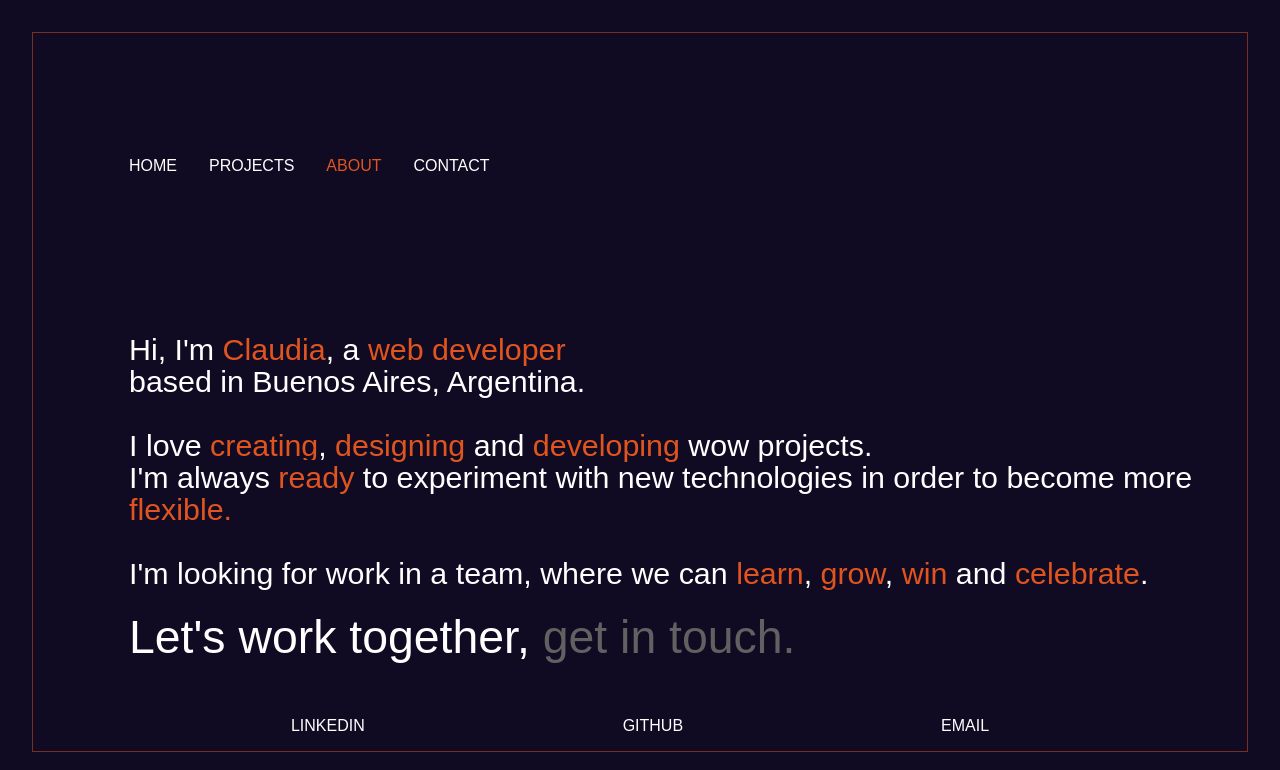
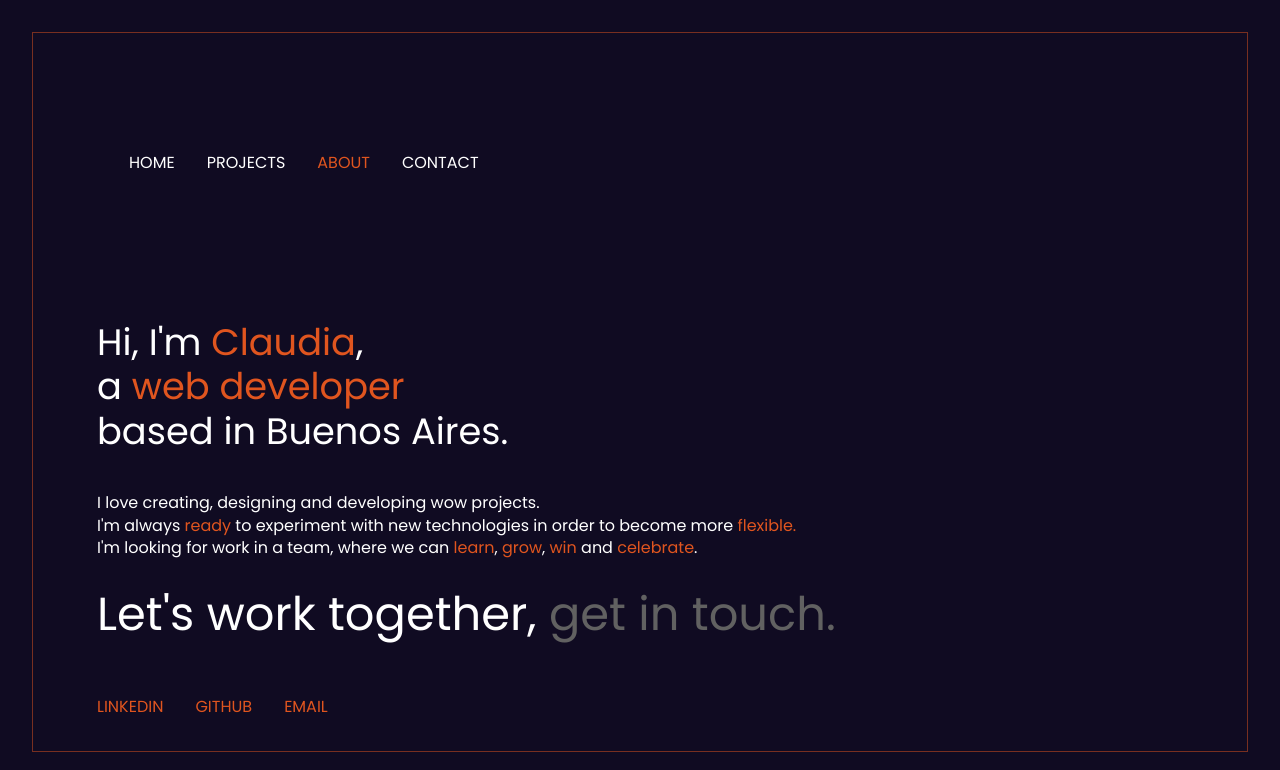
Before and after one commit to cziemba1/PortfolioV2, a plain HTML site: page about.html in a window 1280 px wide. Drawn offline with nearby package versions, Linux system fonts and the light colour scheme; a web font is replaced by a local one.

Commit message:
Add files via upload

```diff
--- a/about.html
+++ b/about.html
@@ -5,7 +5,7 @@
     <meta charset="UTF-8">
     <meta name="viewport" content="width=device-width, initial-scale=1.0">
     <meta http-equiv="X-UA-Compatible" content="ie=edge">
-    <link href="https://fonts.googleapis.com/css?family=Tomorrow:400,700&display=swap" rel="stylesheet">
+    <link href="https://fonts.googleapis.com/css?family=Poppins:200i,400,800i&display=swap" rel="stylesheet">
     <link rel="stylesheet" href="https://cdnjs.cloudflare.com/ajax/libs/animate.css/3.7.2/animate.min.css">
     <link rel="stylesheet" href="scss/main.css">
     <title>Clau Ziemba - Front-End Developer</title>
@@ -37,14 +37,12 @@
             </ul>
 
             <div class="info-about-me">
-                <p>Hi, I'm <span class="orange-strong-color">Claudia</span>,
+                <p>Hi, I'm <span class="orange-strong-color">Claudia</span>, <br>
                     a <span class="orange-strong-color">web developer</span> <br>
-                    based in Buenos Aires, Argentina. <br> <br>
-                    I love <span class="orange-strong-color">creating</span>, <span
-                        class="orange-strong-color">designing</span> and <span
-                        class="orange-strong-color">developing</span> wow projects. <br>
+                    based in Buenos Aires. <br> </p>
+                <p class="second-paragraph-about">I love creating, designing and developing wow projects. <br>
                     I'm always <span class="orange-strong-color">ready</span> to experiment with new technologies
-                    in order to become more <span class="orange-strong-color">flexible.</span> <br> <br>
+                    in order to become more <span class="orange-strong-color">flexible.</span> <br>
                     I'm looking for work in a team,
                     where we can <span class="orange-strong-color">learn</span>, <span
                         class="orange-strong-color">grow</span>, <span class="orange-strong-color">win</span> and
--- a/scss/main.scss
+++ b/scss/main.scss
@@ -7,7 +7,7 @@ html, body, div, span, h1, h2, h3, h4, h5, h6, p, a, address, big, em, img, s, s
     list-style-type: none;
     text-decoration: none;
     box-sizing: border-box;
-    font-family: 'Tomorrow', sans-serif;
+    font-family: 'Poppins', sans-serif;
     background-color: var(--blue-main);
     --blue-main: #100b22;
     --orange-main: #e0551f;
@@ -213,18 +213,24 @@ html, body, div, span, h1, h2, h3, h4, h5, h6, p, a, address, big, em, img, s, s
         }
 
         .info-about-me{
-            padding: 1rem;
+            padding: 1.5rem;
             p{
                 color: white;
-                font-size: 1.2rem;
-                line-height: 1.5rem;
+                font-size: 1.7rem;
+                line-height: 2rem;
+                padding-bottom: 1.6rem;
 
                 .orange-strong-color{
                     color: var(--orange-main);
                 }
             }
+            .second-paragraph-about{
+                font-size: 1rem;
+                line-height: 1.2rem;
+                padding-bottom: 0;
+            }
             .work-together-contact{
-                margin-top: 3rem;
+                margin-top: 1rem;
                 font-size: 1.6rem;
 
                 a{
@@ -243,16 +249,20 @@ html, body, div, span, h1, h2, h3, h4, h5, h6, p, a, address, big, em, img, s, s
         }
         .social-media-contact{
             display: flex;
-            justify-content: space-evenly;
-            margin-top: 3rem;
-            margin-bottom: 1rem;
+            justify-content: flex-start;
+            margin-top: .2rem;
+            margin-bottom: 2rem;
+            margin-left: 4rem;
 
             li a{
                 color: white;
                 position: relative;
+                margin-right: 2rem;
+                color: var(--orange-main);
+                transition: color 0.3s ease-in;
 
                 &:hover{
-                    color: var(--orange-main);
+                    color: white;
                 }
 
                 &::after{
@@ -399,16 +409,22 @@ html, body, div, span, h1, h2, h3, h4, h5, h6, p, a, address, big, em, img, s, s
 
             .info-about-me{
             padding: 1.5rem 1rem 1rem 4rem;
-            p{
-                font-size: 1.6rem;
-                line-height: 1.7rem;
 
+                p{
+                    font-size: 1.7rem;
+                    line-height: 2rem;
+                    padding-bottom: 2.4rem;
+                }
+                .second-paragraph-about{
+                    font-size: .8rem;
+                    line-height: 1.4rem;
+                    padding-bottom: 0;
+                }
+                .work-together-contact{
+                    margin-top: 2rem;
+                    font-size: 2.3rem;
+                }
             }
-            .work-together-contact{
-                margin-top: 2rem;
-                font-size: 2.2rem;
-            }
-        }
         }
     }
 
@@ -481,15 +497,16 @@ html, body, div, span, h1, h2, h3, h4, h5, h6, p, a, address, big, em, img, s, s
                 margin-left: 5rem;
             }
             .info-about-me{
-            padding: 1.5rem 1rem 1rem 6rem;
 
             p{
-                font-size: 1.9rem;
-                line-height: 2rem;
-
+                font-size: 2.3rem;
+                line-height: 2.8rem;
+            }
+            .second-paragraph-about{
+                font-size: 1rem;
+                line-height: 1.4rem;
             }
             .work-together-contact{
-                margin-top: 2rem;
                 font-size: 2.9rem;
             }
         }
```
Also changed, not shown: index.html (+1 -1 lines), scss/main.css, 1 other file.
